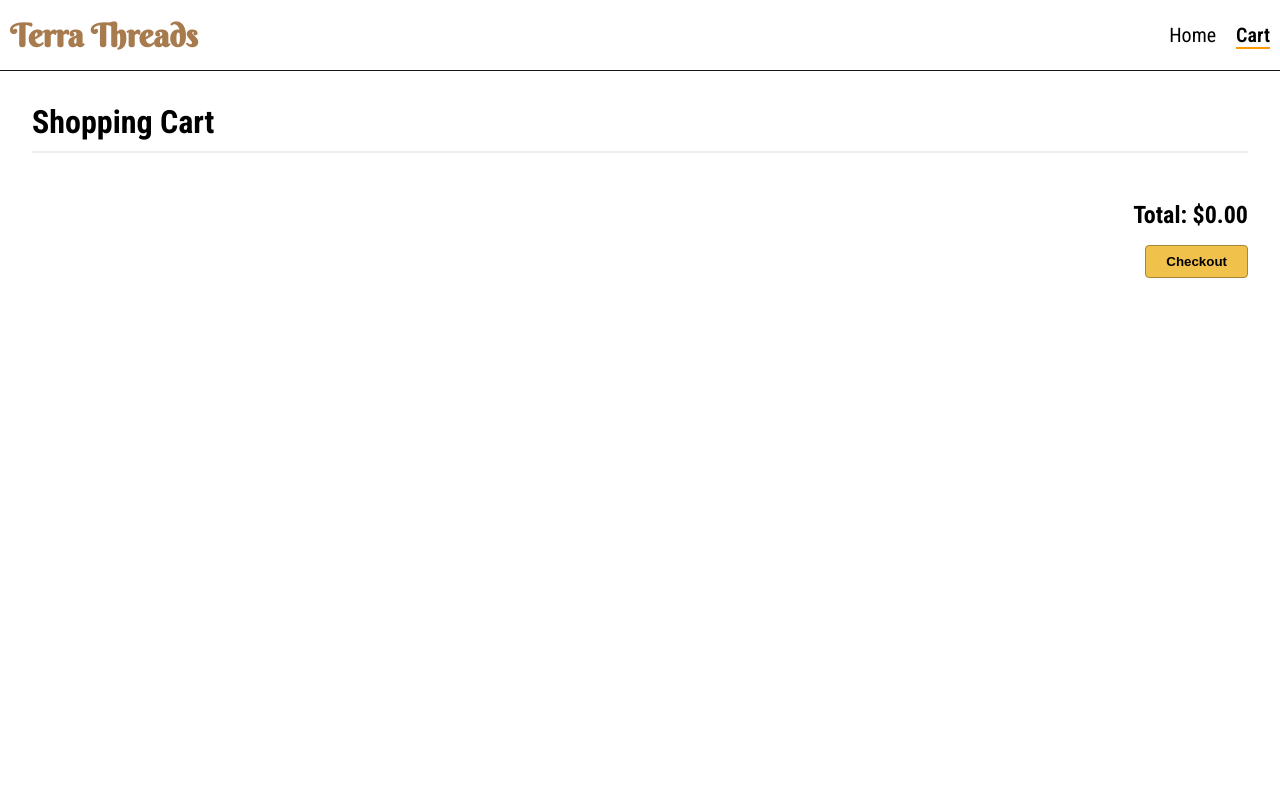
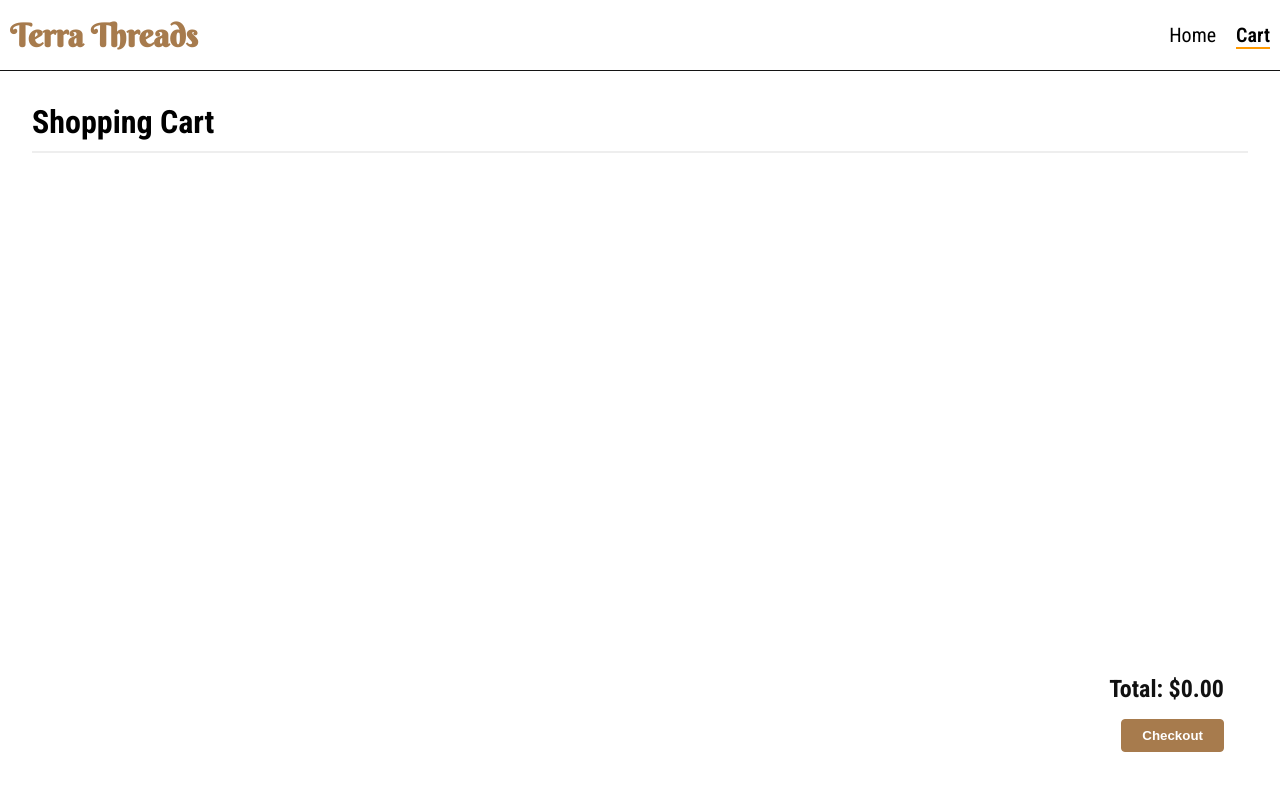
Before and after one commit to CreefordSanchez/Tera-Threads, a React (Create React App) app: page /cart in a window 1280 px wide. Shown: the top 800 px of the page. Built offline with nearby package versions, Linux system fonts and the light colour scheme.

Commit message:
css-updated

```diff
--- a/package.json
+++ b/package.json
@@ -9,6 +9,7 @@
     "@testing-library/react": "^16.3.0",
     "@testing-library/user-event": "^13.5.0",
     "axios": "^1.10.0",
+    "framer-motion": "^12.18.1",
     "motion": "^12.18.1",
     "react": "^19.1.0",
     "react-dom": "^19.1.0",
--- a/src/css/cart.css
+++ b/src/css/cart.css
@@ -3,8 +3,9 @@
 .cart-container {
   padding: 2rem;
   background-color: #fff;
-  height: calc(100vh - 70.8px);
-  overflow-y: auto;
+  min-height: calc(100vh - 70.8px);
+  display: flex;
+  flex-direction: column;
 }
 
 .cart-container h1 {
@@ -15,6 +16,7 @@
 }
 
 .list-container {
+  flex: 1;
   display: flex;
   flex-direction: column;
   gap: 2rem;
@@ -88,22 +90,33 @@
 }
 
 .cart-summary {
+  align-self: flex-end;
+  margin-top: 2rem;
   text-align: right;
-  margin-top: 2rem;
+  background-color: #fff;
+  padding: 1rem 1.5rem;
 }
 
 .cart-summary h2 {
   font-size: 1.5rem;
   margin-bottom: 1rem;
+  color: #111;
+  font-weight: bold;
 }
 
 .cart-summary button {
-  background-color: #f0c14b;
-  border: 1px solid #a88734;
+  background-color: var(--app-brown);
+  border: 1px solid var(--app-brown);
   padding: 8px 20px;
+  color: #fff;
   font-weight: bold;
   cursor: pointer;
   border-radius: 4px;
+  transition: background-color 0.2s;
+}
+
+.cart-summary button:hover {
+  background-color: #8b623a;
 }
 
 .dialog-box {
```
Also changed, not shown: 1 other file (tests, documents, lock files or other folders).
